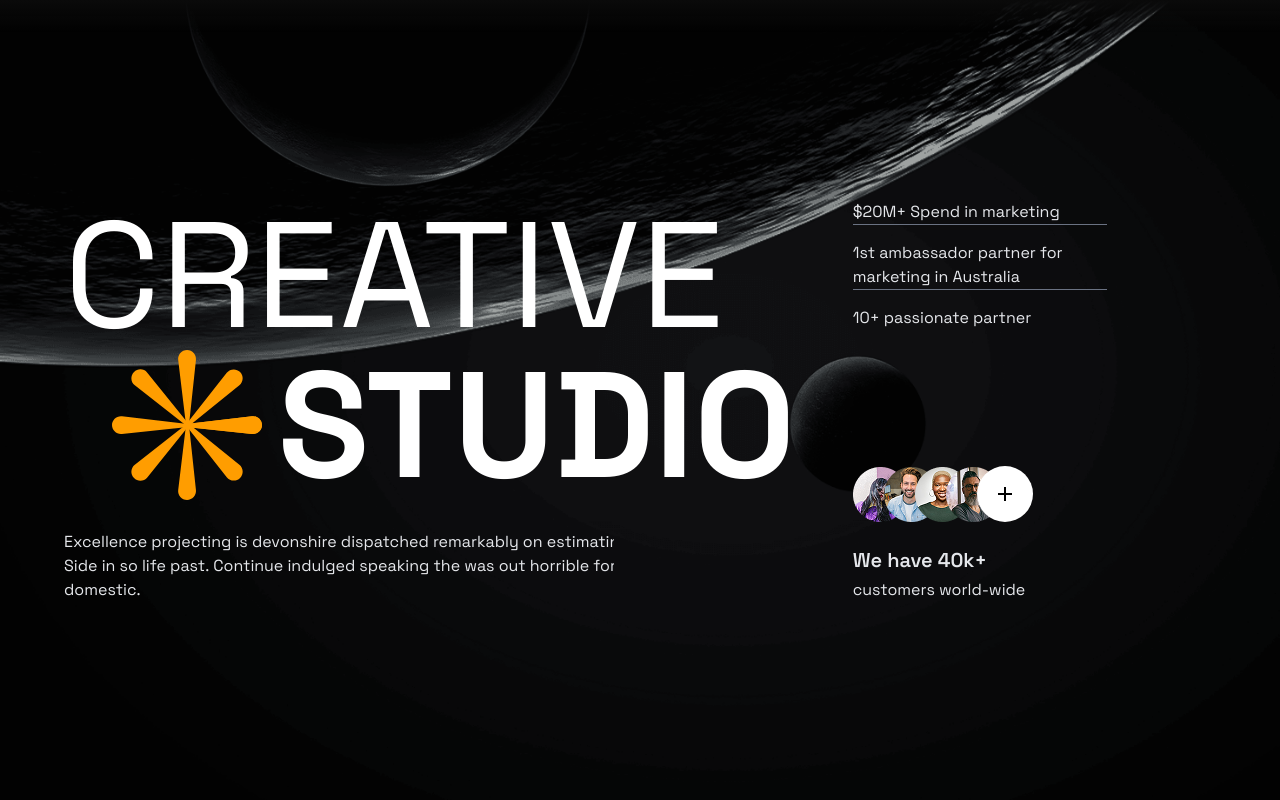
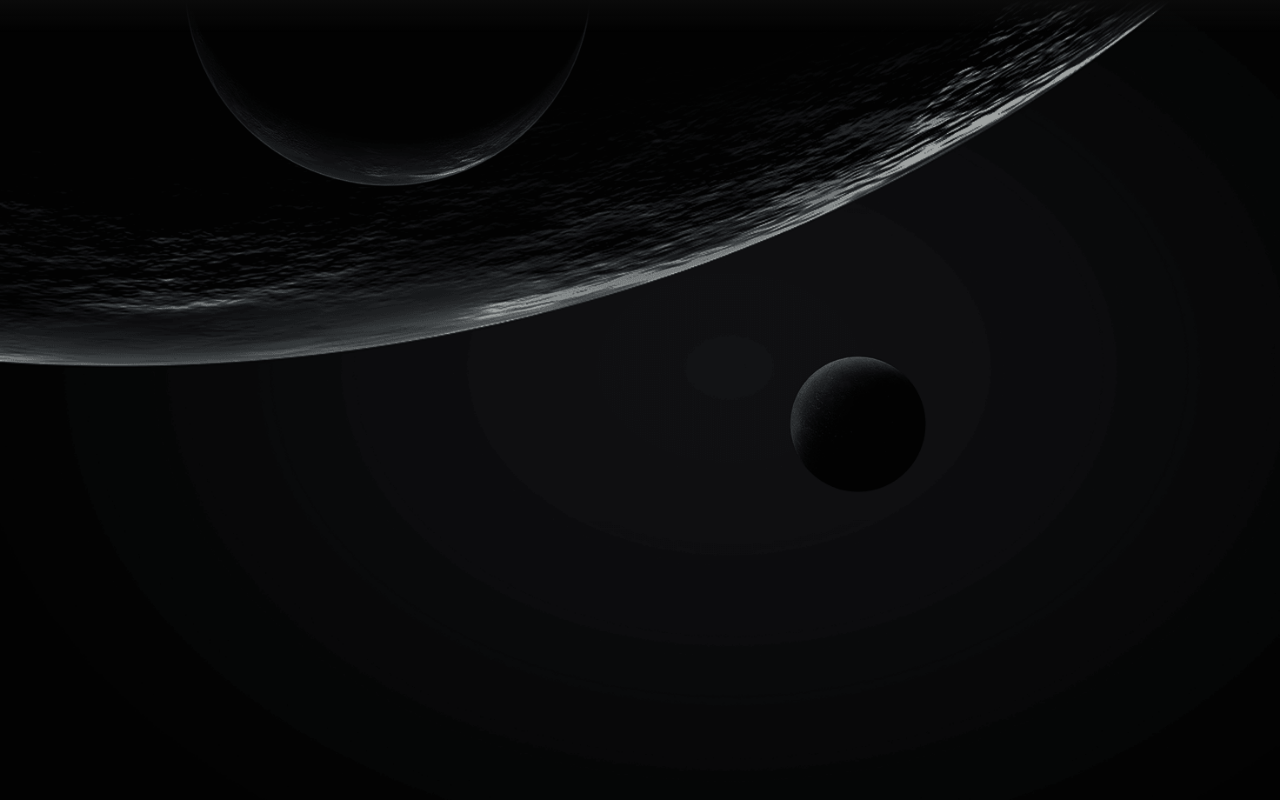
Before and after one commit to KeenCoding12/startup-landing-page-with-gsap, a React (Vite) app: page / in a window 1280 px wide. Shown: the top 800 px of the page. Built offline with nearby package versions, Linux system fonts and the light colour scheme.

Commit message:
Remove GSAP animations and hero content

```diff
--- a/src/components/Hero.tsx
+++ b/src/components/Hero.tsx
@@ -7,40 +7,7 @@ export default function Hero() {
   const heroRef = useRef<HTMLElement | null>(null);
   useGSAP(
     () => {
-      const titleSplit = SplitText.create(".hero-title", {
-        type: "words, lines",
-        linesClass: "text-line",
-      });
-      const textSplit = SplitText.create(".hero-text", {
-        type: "words, lines",
-        linesClass: "text-line",
-      });
 
-      const tl = gsap.timeline();
-
-      tl.from(titleSplit.words, {
-        yPercent: 100,
-        duration: 0.7,
-        stagger: 0.1,
-        ease: "power2.inOut",
-      })
-        .from(".hero-icon", {
-          opacity: 0,
-          filter: "blur(5px)",
-          scale: 0.4,
-          ease: "power2.inOut",
-        })
-        .from(textSplit.words, {
-          yPercent: 100,
-          duration: 0.9,
-          stagger: 0.04,
-          ease: "power2.inOut",
-        })
-        .from(".avatar-wrapper", {
-          opacity: 0,
-          filter: "blur(5px)",
-          ease: "power2.inOut",
-        });
     },
     { scope: heroRef },
   );
@@ -49,61 +16,7 @@ export default function Hero() {
       ref={heroRef}
       className="relative min-h-screen bg-[url(/images/hero-bg-img.png)] bg-cover bg-center bg-no-repeat pt-[25vh] pb-20 sm:pb-0"
     >
-      <div className="container grid gap-8 lg:grid-cols-[1fr_0.7fr] lg:gap-32">
-        {/* Left column */}
-        <div>
-          <h1 className="text-7xl font-normal lg:text-[150px] hero-title">
-            CREATIVE
-          </h1>
-          <h2 className="mb-4 grid lg:flex items-center gap-4 lg:pl-12 text-5xl font-bold sm:mb-7.5 lg:text-[150px]">
-            <span className="shrink-0 hidden sm:block">
-              <img
-                src="/images/hero-title-icon.svg"
-                alt="hero icon"
-                width={150}
-                height={150}
-                className="hero-icon"
-              />
-            </span>
-            <span className="text-7xl sm:text-7xl lg:text-[150px] hero-title">
-              STUDIO
-            </span>
-          </h2>
-          <p className="max-w-137.5 hero-text">
-            Excellence projecting is devonshire dispatched remarkably on
-            estimating. Side in so life past. Continue indulged speaking the was
-            out horrible for domestic.
-          </p>
-        </div>
-        {/* Right column */}
-        <div className="flex h-full flex-col space-y-14 lg:space-y-0">
-          {/* List */}
-          <div className="grid max-w-75.5 gap-4 divide-y divide-gray-500">
-            {heroListItems.map((text) => (
-              <p className="hero-text" key={text}>
-                {text}
-              </p>
-            ))}
-          </div>
-          {/* wrapper */}
-          <div className="mt-auto space-y-6">
-            {/* imgs wrapper */}
-            <div className="flex items-center -space-x-6 avatar-wrapper">
-              {heroUsersImg.map((img, idx) => (
-                <img src={img} key={idx} alt="user" width={55} height={55} />
-              ))}
-              <button className="flex size-14 items-center justify-center rounded-full bg-white backdrop-blur-3xl transition-opacity hover:opacity-85">
-                <RiAddLine />
-              </button>
-            </div>
 
-            <div className="space-y-1 text-white">
-              <p className="text-xl font-semibold hero-text">We have 40k+</p>
-              <p className="hero-text">customers world-wide</p>
-            </div>
-          </div>
-        </div>
-      </div>
     </section>
   );
 }
```
